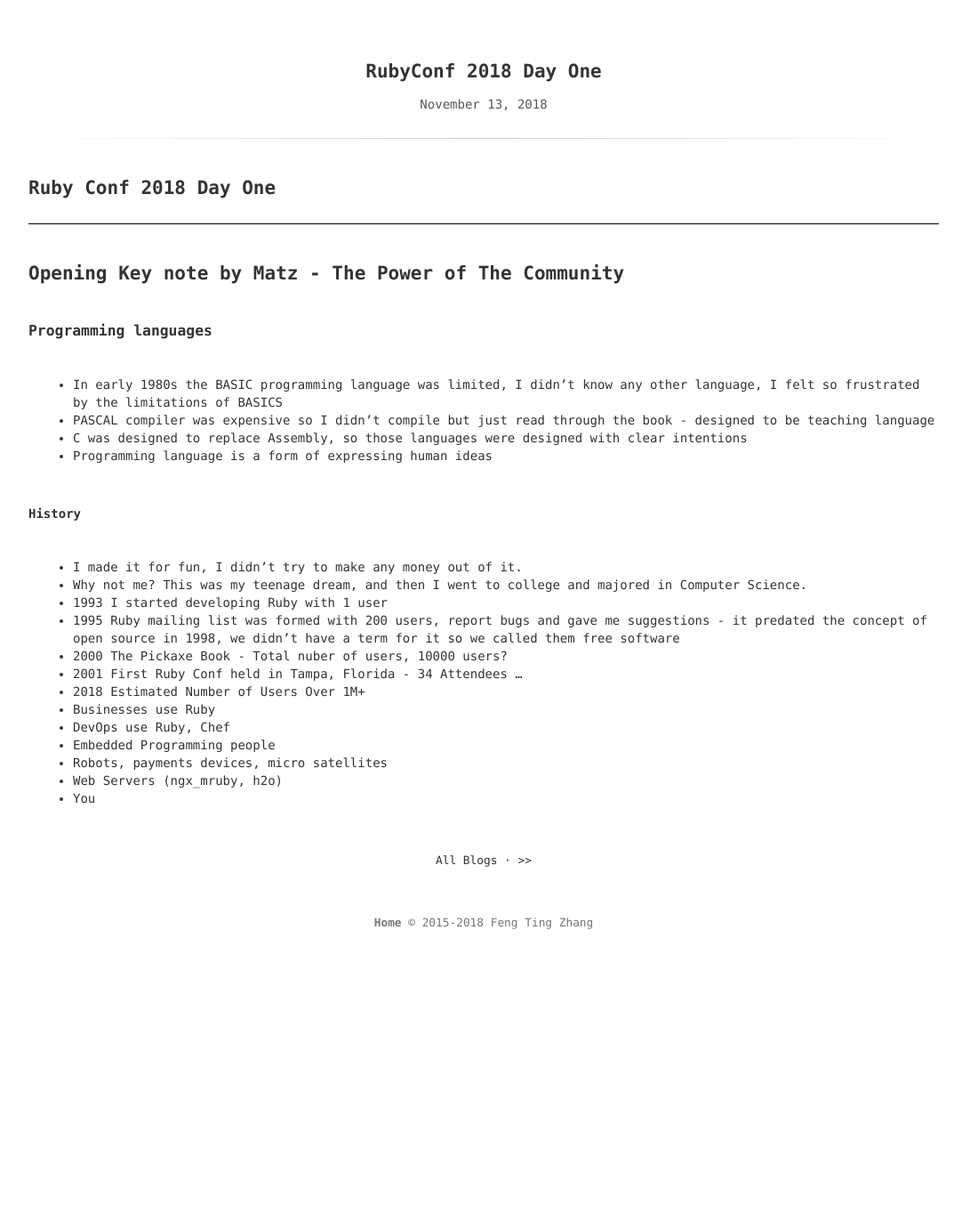
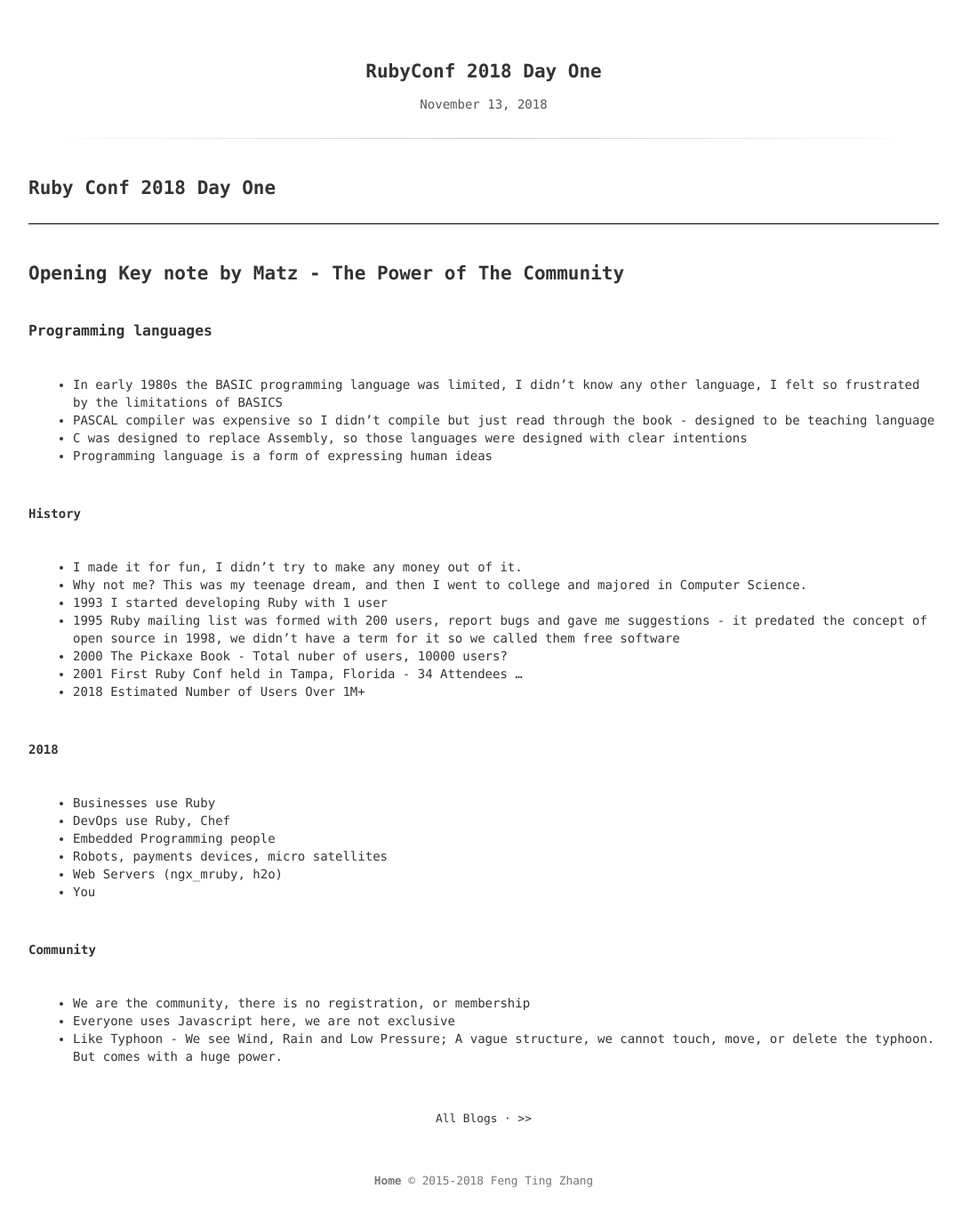
Before and after one commit to fengtingzhang/blog, a Jekyll site: the page built from _posts/2018-11-13-rubyconf-2018-day-one.md, in a window 1280 px wide. Shown: the whole page at 89% size, without its empty margins (96-1178 px from the left). Built offline with Jekyll 4.4.1, drawn with Linux system fonts in a browser that asks for light colours; before the commit the page ends 1082 px from its top, so only the background shows below that.

Commit message:
Update 2018-11-13-rubyconf-2018-day-one.md

```diff
--- a/_posts/2018-11-13-rubyconf-2018-day-one.md
+++ b/_posts/2018-11-13-rubyconf-2018-day-one.md
@@ -30,9 +30,17 @@
 * 2001 First Ruby Conf held in Tampa, Florida - 34 Attendees
 ...
 * 2018 Estimated Number of Users Over 1M+
+
+
+#### 2018
 * Businesses use Ruby
 * DevOps use Ruby, Chef
 * Embedded Programming people
 * Robots, payments devices, micro satellites
 * Web Servers (ngx_mruby, h2o)
 * You
+
+#### Community
+* We are the community, there is no registration, or membership
+* Everyone uses Javascript here, we are not exclusive
+* Like Typhoon - We see Wind, Rain and Low Pressure; A vague structure, we cannot touch, move, or delete the typhoon. But comes with a huge power.
```
